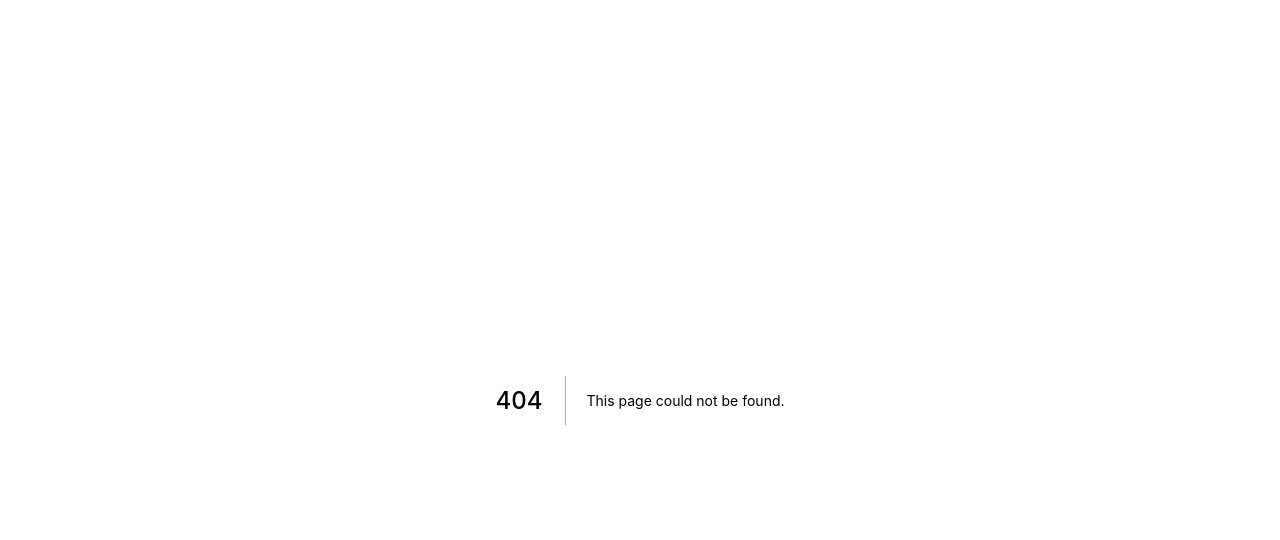
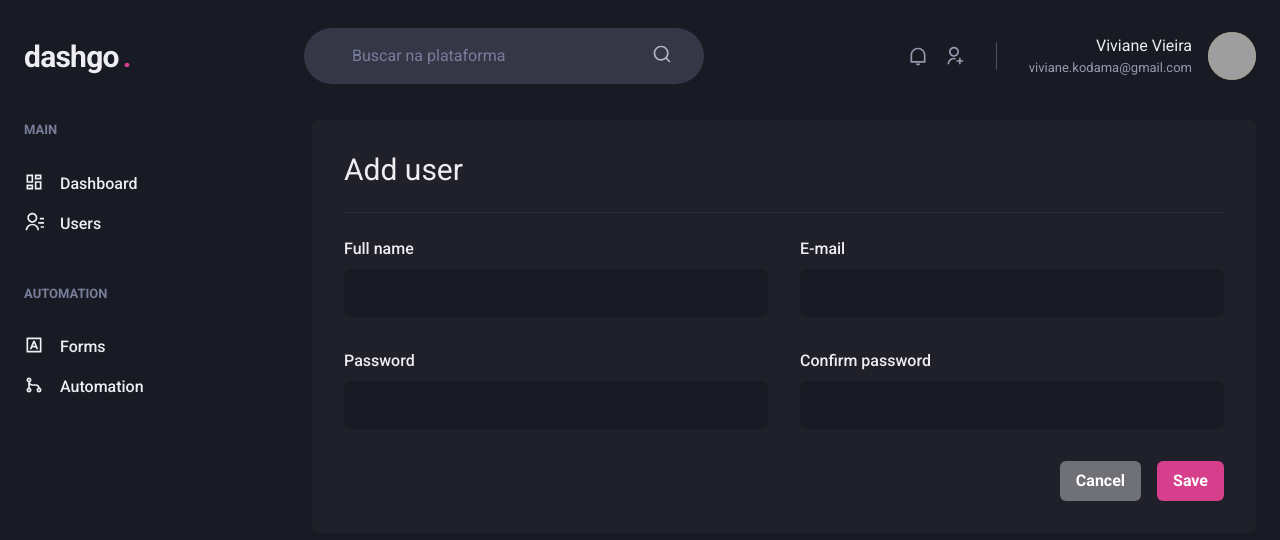
Before and after one commit to vivianevieira/dash-go, a Next.js app: page /users/create in a window 1280 px wide. Before the commit this address had no page. Shown: the top 540 px of the page. Built offline with nearby package versions, Linux system fonts and the light colour scheme; grey boxes are pictures that could not be loaded.

Commit message:
Created a Create users page.

```diff
--- /dev/null
+++ b/src/pages/users/create.tsx
@@ -0,0 +1,42 @@
+import { Button } from "@chakra-ui/button";
+import { Box, Divider, Flex, Heading, HStack, SimpleGrid, VStack } from "@chakra-ui/layout";
+import { Input } from "../../components/Form/Input";
+import { Header } from "../../components/Header";
+import { Sidebar } from "../../components/Sidebar";
+
+export default function CreateUser() {
+  return (
+    <Box>
+      <Header />
+
+      <Flex w="100%" my="6" maxWidth={1480} mx="auto" px="6">
+        <Sidebar />
+
+        <Box flex="1" borderRadius={8} bg="gray.800" p="8">
+          <Heading size="lg" fontWeight="normal">Add user</Heading>
+
+          <Divider my="6" borderColor="gray.700" />
+
+          <VStack spacing="8">
+            <SimpleGrid minChildWidth="240px" spacing="8" w="100%">
+              <Input name="name" label="Full name"/>
+              <Input name="email"type="email" label="E-mail"/>
+            </SimpleGrid>
+
+            <SimpleGrid minChildWidth="240px" spacing="8" w="100%">
+              <Input name="password" type="password" label="Password"/>
+              <Input name="password-confirmation" type="password" label="Confirm password"/>
+            </SimpleGrid>
+          </VStack>
+
+          <Flex mt="8" justify="flex-end">
+            <HStack spacing="4">
+              <Button colorScheme="whiteAlpha">Cancel</Button>
+              <Button colorScheme="pink">Save</Button>
+            </HStack>
+          </Flex>
+        </Box>
+      </Flex>
+    </Box>
+  );
+}
```
